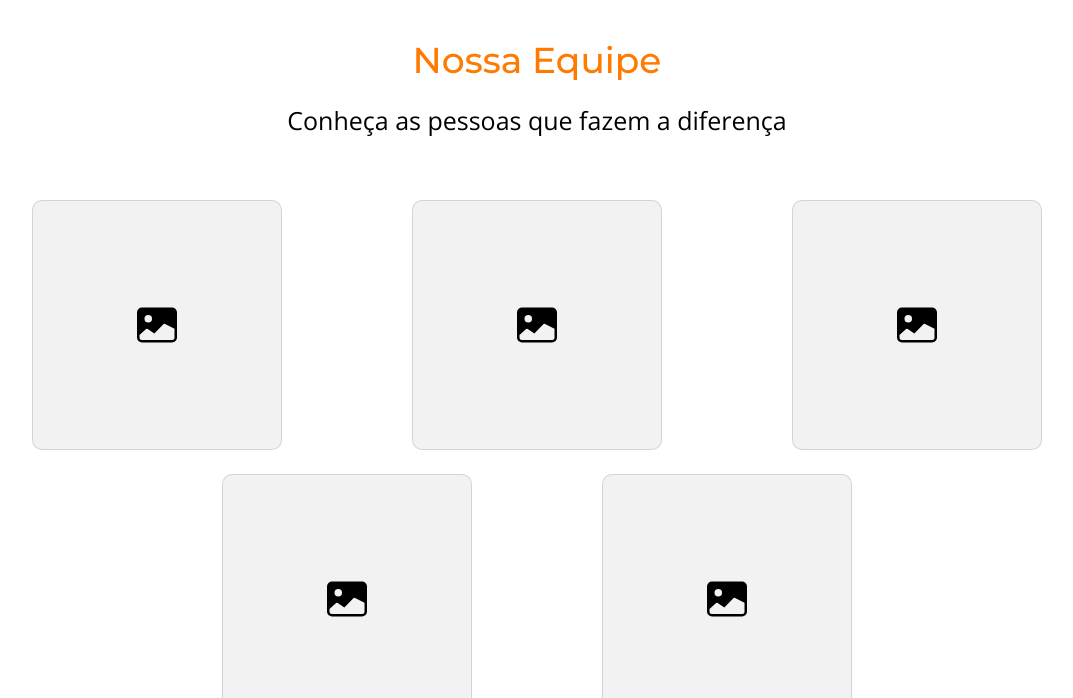
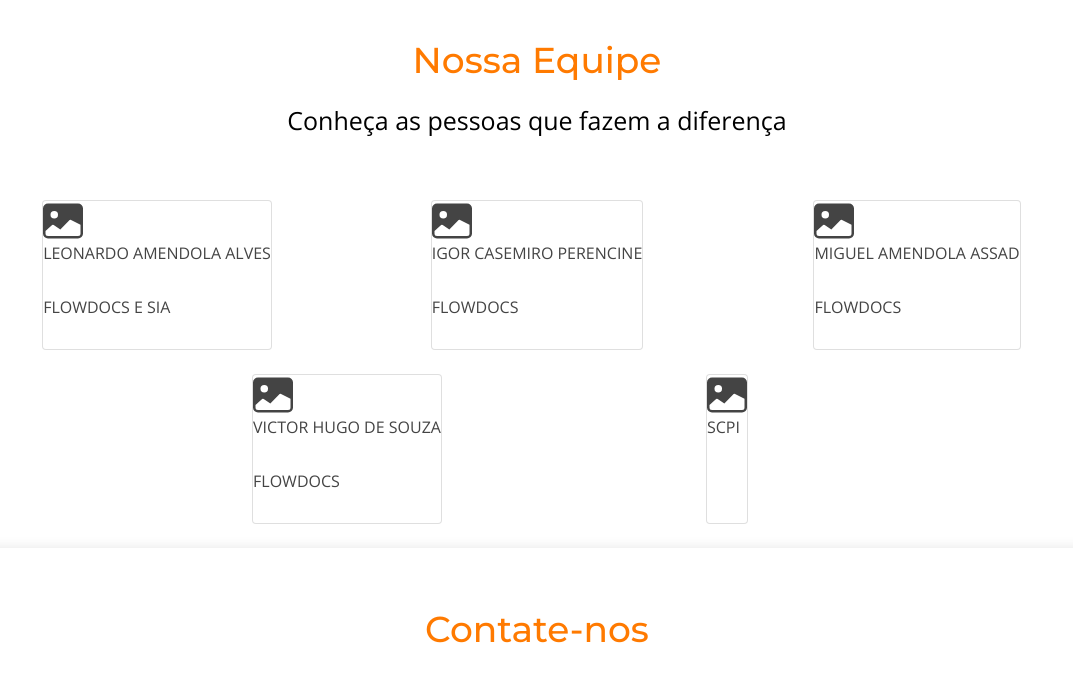
Before and after one commit to victor6997/previaamendola, a PHP site: page /Equipe.html in a window 1280 px wide. Shown: the part 121-819 px from the top of the page, without its empty margins (103-1176 px from the left). Run offline with PHP 8.4, Linux system fonts and the light colour scheme; some web fonts are replaced.

Commit message:
Update style.css

```diff
--- a/css/style.css
+++ b/css/style.css
@@ -56,57 +56,112 @@ h6 {
 
 .back-to-top i {
   padding-top: 12px;
-  color: #005352;
+  color: #ffffff;
+}
+.back-to-top:hover{
+  background: #003837;
 }
 
 /* Prelaoder (Pré-carregador) */
 
-#preloader {
-  position: fixed;
-  top: 0;
-  left: 0;
-  right: 0;
-  bottom: 0;
-  z-index: 9999;
-  overflow: hidden;
-  background: #000000;
+/* From Uiverse.io by BlackisPlay */
+.cls-1 {
+  fill: #f15a24;
+  animation: cls1 4s ease infinite both;
 }
 
-#preloader:before {
-  content: "";
-  position: fixed;
-  top: calc(50% - 30px);
-  left: calc(50% - 30px);
-  border: 6px solid #ffffff;
-  border-top: 6px solid #ffffff;
-  border-radius: 50%;
-  width: 60px;
-  height: 60px;
-  -webkit-animation: animate-preloader 1s linear infinite;
-  animation: animate-preloader 1s linear infinite;
-}
+@keyframes cls1 {
+  0% {
+    fill: #f15a24;
+  }
 
-@-webkit-keyframes animate-preloader {
-  0% {
-    -webkit-transform: rotate(0deg);
-    transform: rotate(0deg);
+  34% {
+    fill: #ed1c24;
+  }
+
+  66% {
+    fill: #f7931e;
   }
 
   100% {
-    -webkit-transform: rotate(360deg);
-    transform: rotate(360deg);
+    fill: #f15a24;
   }
 }
 
-@keyframes animate-preloader {
+.cls-1,
+.cls-2,
+.cls-3 {
+  stroke-width: 0px;
+}
+
+.cls-2 {
+  fill: #f7931e;
+  animation: cls2 4s ease infinite both;
+}
+
+@keyframes cls2 {
   0% {
-    -webkit-transform: rotate(0deg);
-    transform: rotate(0deg);
+    fill: #f7931e;
+  }
+
+  34% {
+    fill: #f15a24;
+  }
+
+  66% {
+    fill: #ed1c24;
   }
 
   100% {
-    -webkit-transform: rotate(360deg);
-    transform: rotate(360deg);
+    fill: #f7931e;
+  }
+}
+
+.cls-3 {
+  fill: #ed1c24;
+  animation: cls3 4s ease infinite both;
+}
+
+@keyframes cls3 {
+  0% {
+    fill: #ed1c24;
+  }
+
+  34% {
+    fill: #f7931e;
+  }
+
+  66% {
+    fill: #f15a24;
+  }
+
+  100% {
+    fill: #ed1c24;
+  }
+}
+
+.cls-4 {
+  display: none;
+}
+
+#triangle {
+  height: 400px;
+  width: 400px;
+  padding-top: 30px;
+  animation: triangle 4s both infinite;
+}
+
+@keyframes triangle {
+  0% {
+    transform: translateY(0px);
+  }
+
+  50% {
+    transform: translateY(15px);
+  }
+
+  100% {
+    transform: translateY(0px);
   }
 }
 
@@ -1153,77 +1132,3 @@ h6 {
     padding: 100px 0 20px 0;
   }
 }
-
-
-/*--==========================
-    card equipe
-  ============================*/
-
-section.card {
-  position: relative;
-  width: 250px;
-  height: 250px;
-  background-color: #f2f2f2;
-  border-radius: 10px;
-  display: flex;
-  align-items: center;
-  justify-content: center;
-  overflow: hidden;
-  perspective: 1000px;
-  transition: all 0.8s cubic-bezier(0.175, 0.885, 0.32, 1.275);
-  will-change: transform, box-shadow;
-}
-.card svg {
-  fill: #000;
-  transition: all 0.6s cubic-bezier(0.175, 0.885, 0.32, 1.0);
-  border-radius: 3px;
-}
-.card:hover {
-  transform: translateZ(0) scale(1.01);
-  box-shadow: 0 8px 16px rgba(0, 0, 0, 0.8);
-  background-color: #f2f2f2;
-  color: #ffffff;
-}
-
-.card__content {
-  color: #000000;
-  position: absolute;
-  top: 0;
-  left: 0;
-  width: 100%;
-  height: 100%;
-  padding: 20px;
-  box-sizing: border-box;
-  background-color: #f2f2f2;
-  transform: rotateX(-90deg);
-  transform-origin: bottom;
-  transition: all 0.6s cubic-bezier(0.175, 0.885, 0.32, 1.275);
-}
-
-.card:hover .card__content {
-  transform: rotateX(0deg);
-}
-
-.card__title {
-  margin: 0;
-  padding-left: 5px;
-  font-size: 24px;
-  color: #000000;
-  font-weight: 700;
-}
-
-.card:hover svg {
-  scale: 0;
-}
-
-.card__description {
-  margin: 10px 0 0;
-  font-size: 14px;
-  color: #000000;
-  line-height: 1.4;
-}
-
-.card {
-  -webkit-font-smoothing: antialiased;
-  -moz-osx-font-smoothing: grayscale;
-}
```
Also changed, not shown: other parts of css/style.css (+8 -84 lines).
